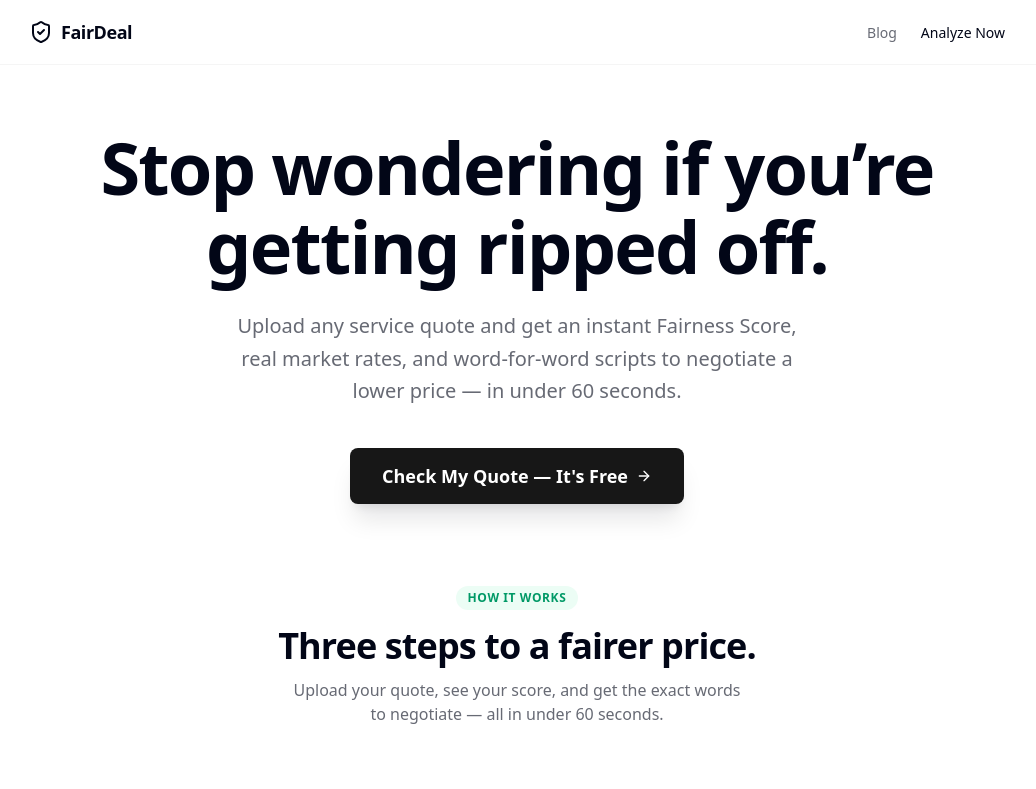
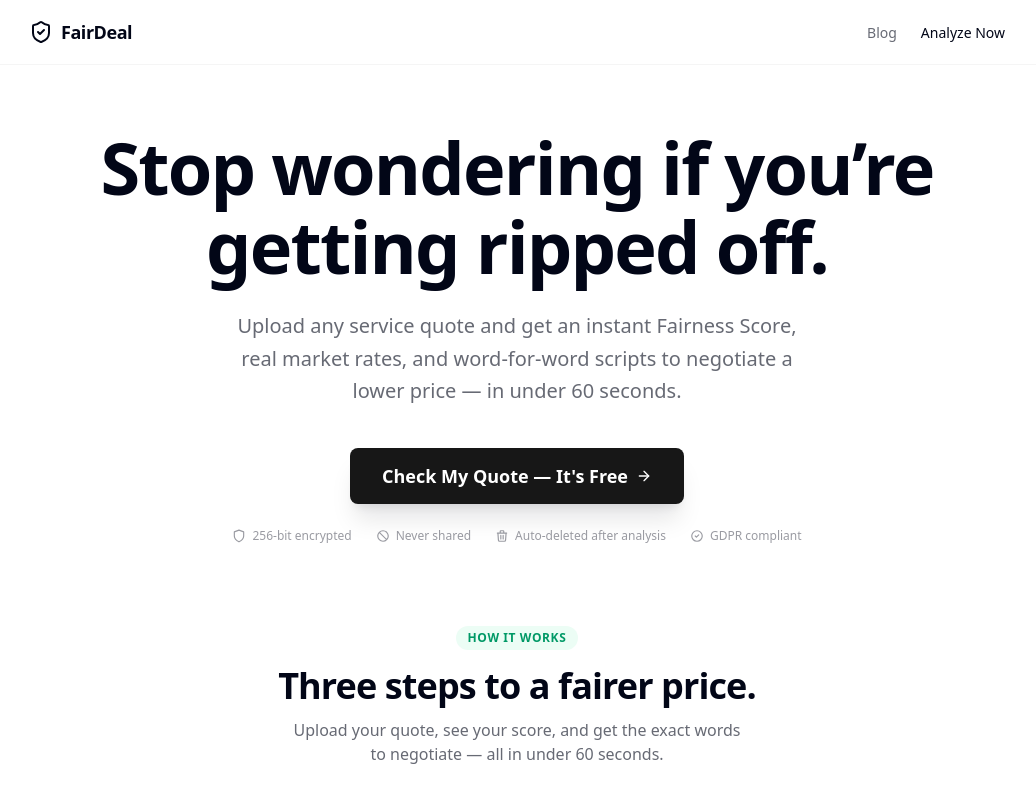
Before and after one commit to noutpelgrim/fairdealcheck, a Next.js app: page / in a window 1280 px wide. Shown: the top 789 px of the page, without its empty margins (123-1159 px from the left). Built offline with nearby package versions, Linux system fonts and the light colour scheme.

Commit message:
feat: add security badge strip below hero CTA

```diff
--- a/src/app/page.tsx
+++ b/src/app/page.tsx
@@ -46,6 +46,26 @@ export default function Home() {
               <ArrowRight className="ml-2 w-4 h-4" />
             </Button>
           </Link>
+
+          {/* Security badges */}
+          <div className="mt-6 flex flex-wrap items-center justify-center gap-x-6 gap-y-2">
+            <div className="flex items-center gap-1.5 text-navy/40 text-xs">
+              <svg className="w-3.5 h-3.5" fill="none" viewBox="0 0 24 24" stroke="currentColor" strokeWidth={2}><path strokeLinecap="round" strokeLinejoin="round" d="M12 22s8-4 8-10V5l-8-3-8 3v7c0 6 8 10 8 10z" /></svg>
+              256-bit encrypted
+            </div>
+            <div className="flex items-center gap-1.5 text-navy/40 text-xs">
+              <svg className="w-3.5 h-3.5" fill="none" viewBox="0 0 24 24" stroke="currentColor" strokeWidth={2}><path strokeLinecap="round" strokeLinejoin="round" d="M18.364 18.364A9 9 0 005.636 5.636m12.728 12.728A9 9 0 015.636 5.636m12.728 12.728L5.636 5.636" /></svg>
+              Never shared
+            </div>
+            <div className="flex items-center gap-1.5 text-navy/40 text-xs">
+              <svg className="w-3.5 h-3.5" fill="none" viewBox="0 0 24 24" stroke="currentColor" strokeWidth={2}><path strokeLinecap="round" strokeLinejoin="round" d="M19 7l-.867 12.142A2 2 0 0116.138 21H7.862a2 2 0 01-1.995-1.858L5 7m5 4v6m4-6v6m1-10V4a1 1 0 00-1-1h-4a1 1 0 00-1 1v3M4 7h16" /></svg>
+              Auto-deleted after analysis
+            </div>
+            <div className="flex items-center gap-1.5 text-navy/40 text-xs">
+              <svg className="w-3.5 h-3.5" fill="none" viewBox="0 0 24 24" stroke="currentColor" strokeWidth={2}><path strokeLinecap="round" strokeLinejoin="round" d="M9 12l2 2 4-4m6 2a9 9 0 11-18 0 9 9 0 0118 0z" /></svg>
+              GDPR compliant
+            </div>
+          </div>
         </section>
 
         {/* How It Works Section */}
```
